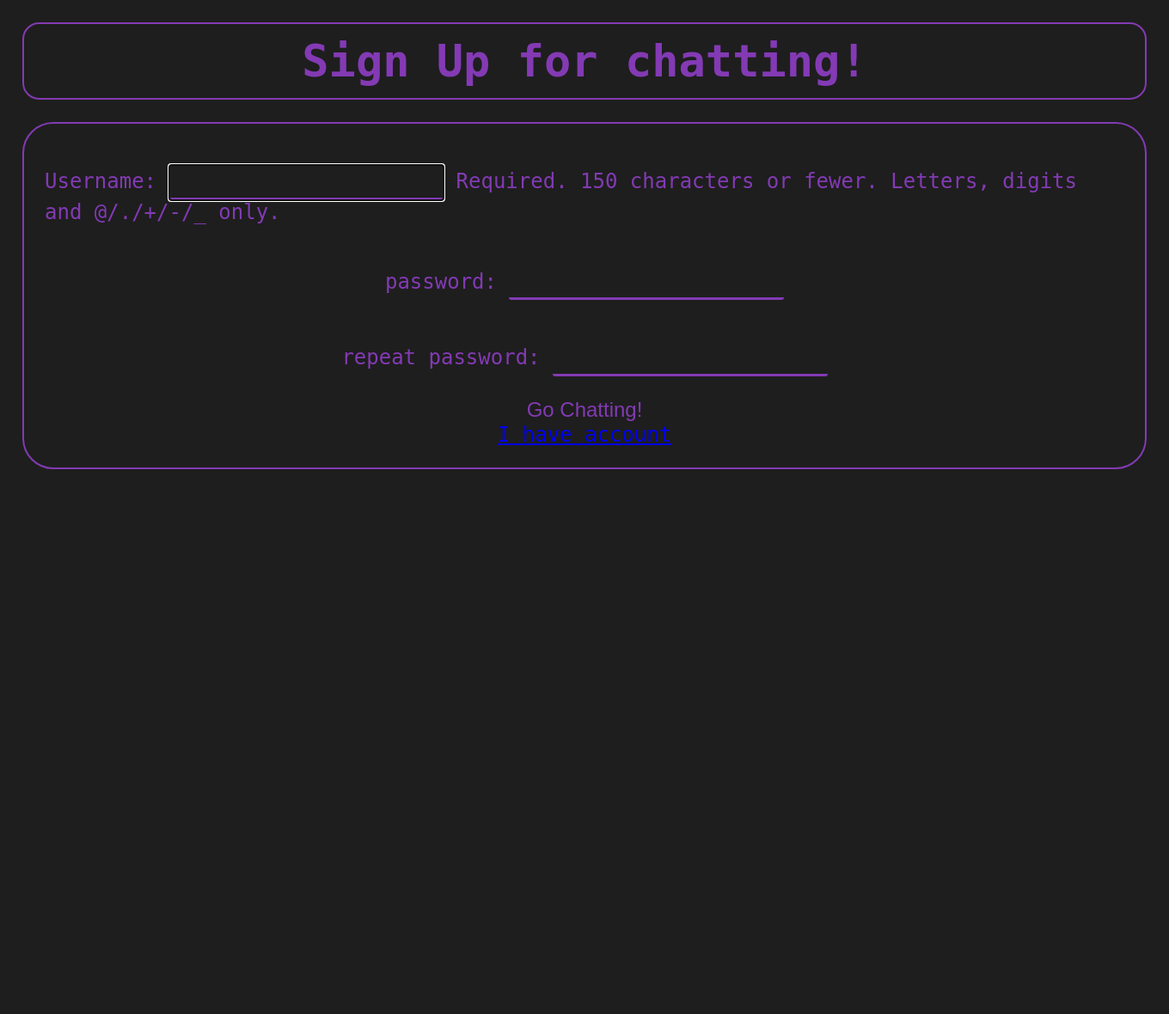
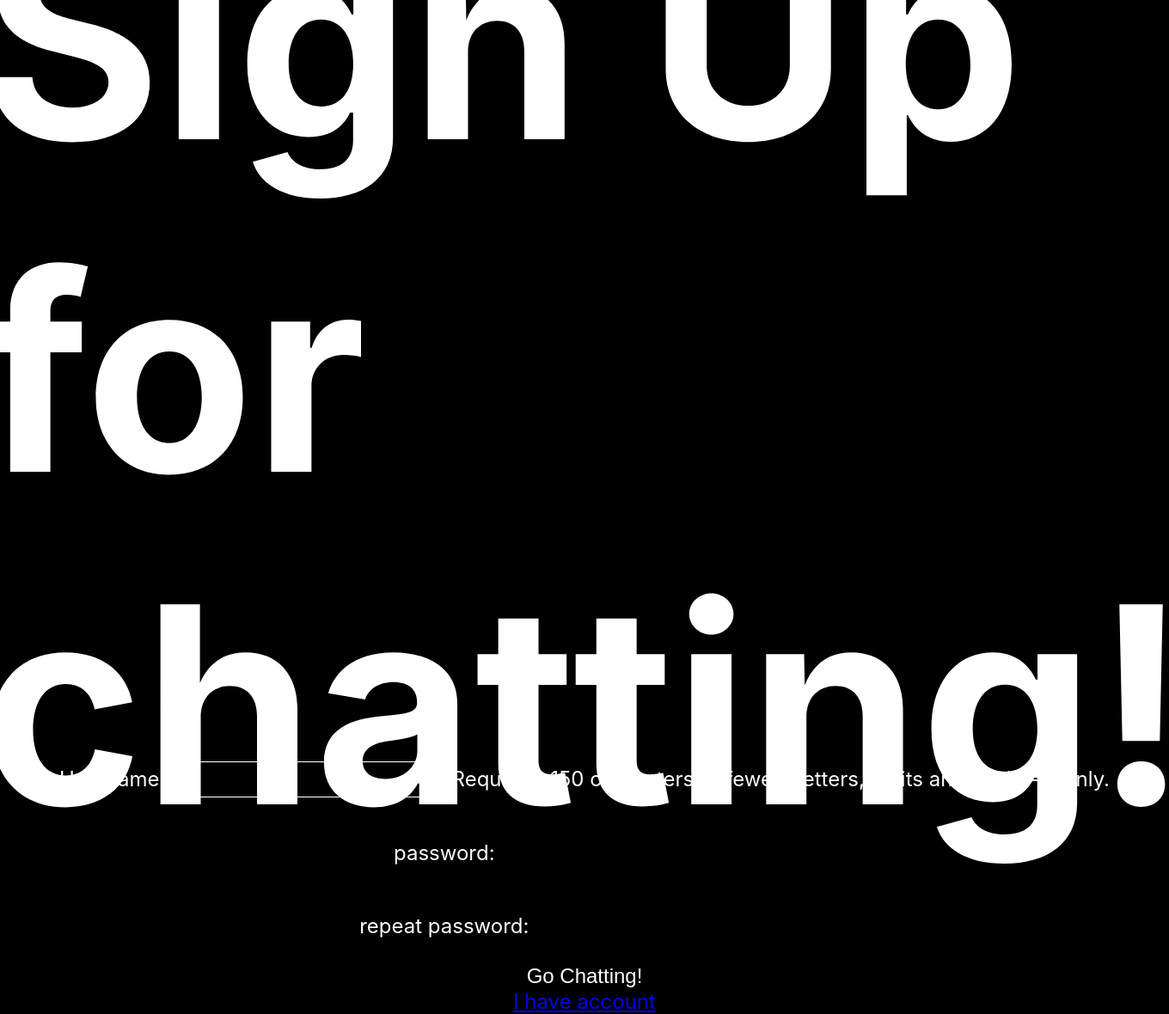
Before and after one commit to blago-white/django-online-chat, a Django app: page / in a window 1360 px wide; the page is wider, and only the part inside the window is pictured. Shown: that part at 86% size. Before the commit the page ends 546 px from the top of that part, so only its background shows below. Run offline with Django 4.2, Linux system fonts and the light colour scheme; parts of the project's set-up code (start-up, migrations or seed data) failed here and were passed over; some web fonts are replaced.

Commit message:
Radically changed the design of the home page

```diff
--- a/django_chat/templates/base-styles.html
+++ b/django_chat/templates/base-styles.html
@@ -1,23 +1,52 @@
+@import url('https://fonts.cdnfonts.com/css/sf-pro-display');
+@import url('https://fonts.googleapis.com/css2?family=Gantari:wght@400;500;600&display=swap');
+@import url('https://fonts.cdnfonts.com/css/helvetica-neue-55?styles=30123');
+
 :root {
     --base-indent: 2em;
     --base-border-radius: 1.5em;
-    --base-dark-color: rgb(30, 30, 30);
-    --base-light-color: rgba(131,58,180,1);
+    --base-dark-color: black;
+    --base-light-color: white;
+    --base-darkened-color: rgb(255, 255, 255, .2);
+    --base-lite-darkened-color: rgb(255, 255, 255, .5);
 }
 
 ::-webkit-scrollbar {
     width: 0;
 }
 
+@font-face {
+  font-family: "San Francisco";
+  font-weight: 100;
+  src: url("https://applesocial.s3.amazonaws.com/assets/styles/fonts/sanfrancisco/sanfranciscodisplay-regular-webfont.woff");
+}
+
+*::selection {
+  background: var(--base-light-color);
+  color: var(--base-dark-color);
+}
+
+*::-moz-selection {
+  background: var(--base-light-color);
+  color: var(--base-dark-color);
+}
+
+*::-webkit-selection {
+  background: var(--base-light-color);
+  color: var(--base-dark-color);
+}
+
 body {
     background-color: var(--base-dark-color);
     color: var(--base-light-color);
-    font-family: monospace;
+    font-family: "SF Pro Display";
     display: flex;
     flex-direction: column;
     gap: var(--base-indent);
-    margin: var(--base-indent);
-    height: calc(100vh - 4em);
+    margin-inline: var(--base-indent);
+    margin-top: var(--base-indent);
+    margin-bottom: 0;
+    height: 100vh;
     overflow: hidden;
 }
 
@@ -34,7 +63,7 @@ input {
     text-align: center;
     border-inline-width: 0px;
     border-top-width: 0px;
-    border-block-end-width: 3px;
+    border-block-end-width: 0px;
     border-radius: .1em;
     border-color: var(--base-light-color);
     padding: .2em;
@@ -57,12 +86,15 @@ button:hover {
 }
 
 .main-header {
+    position: relative;
     display: flex;
+    height: 100%;
+    align-items: center;
     justify-content: center;
+    letter-spacing: .005em;
+    font-size: 5em;
 }
 
-.payload-element {
-    border-radius: var(--base-border-radius);
-    border: 2px solid var(--base-light-color);
-    padding: 1em;
+.dark-main-text {
+    color: var(--base-darkened-color);
 }
```
Also changed, not shown: django_chat/templates/chat/chat.html (+8 -3 lines), django_chat/users/views.py (+22 -27 lines).
